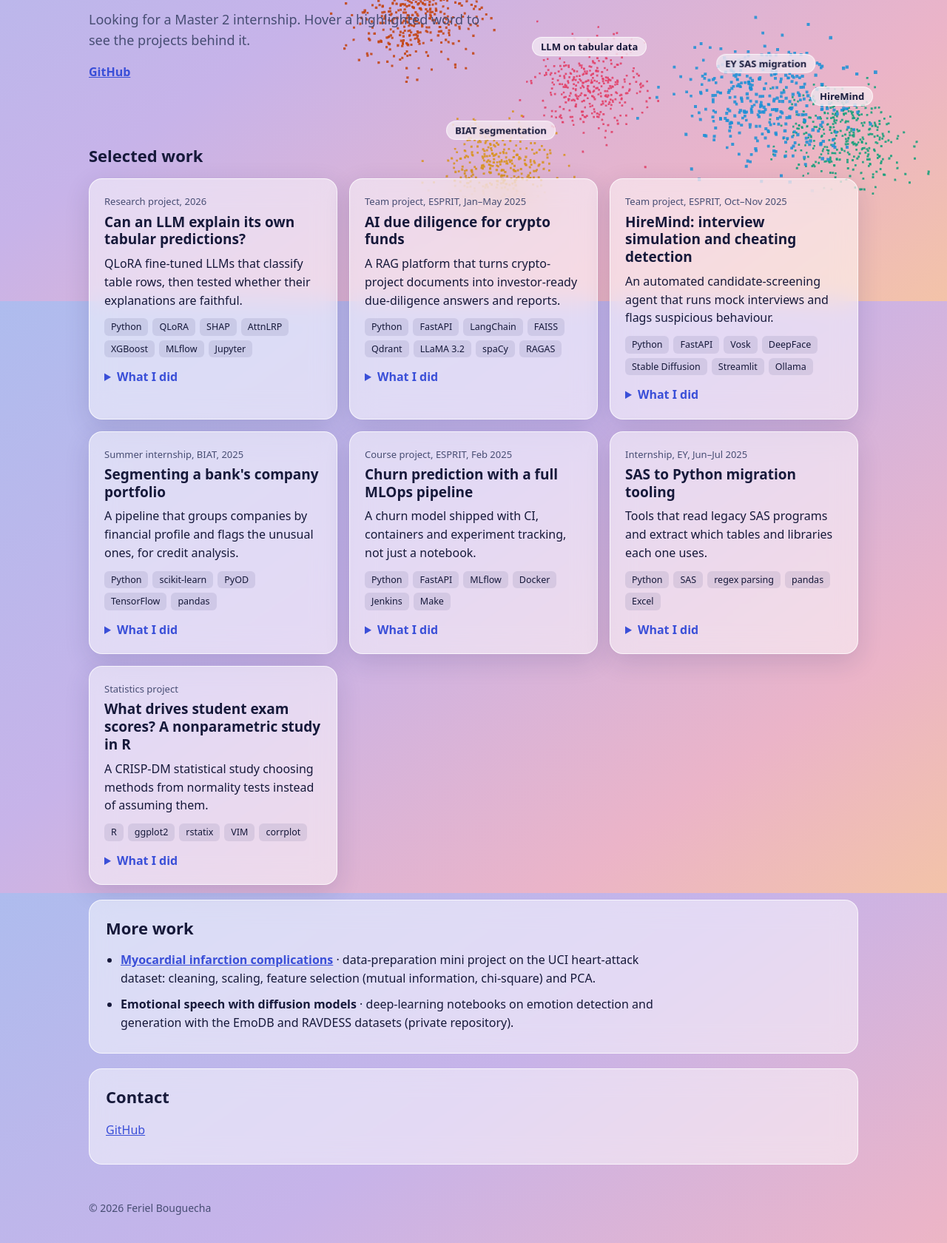
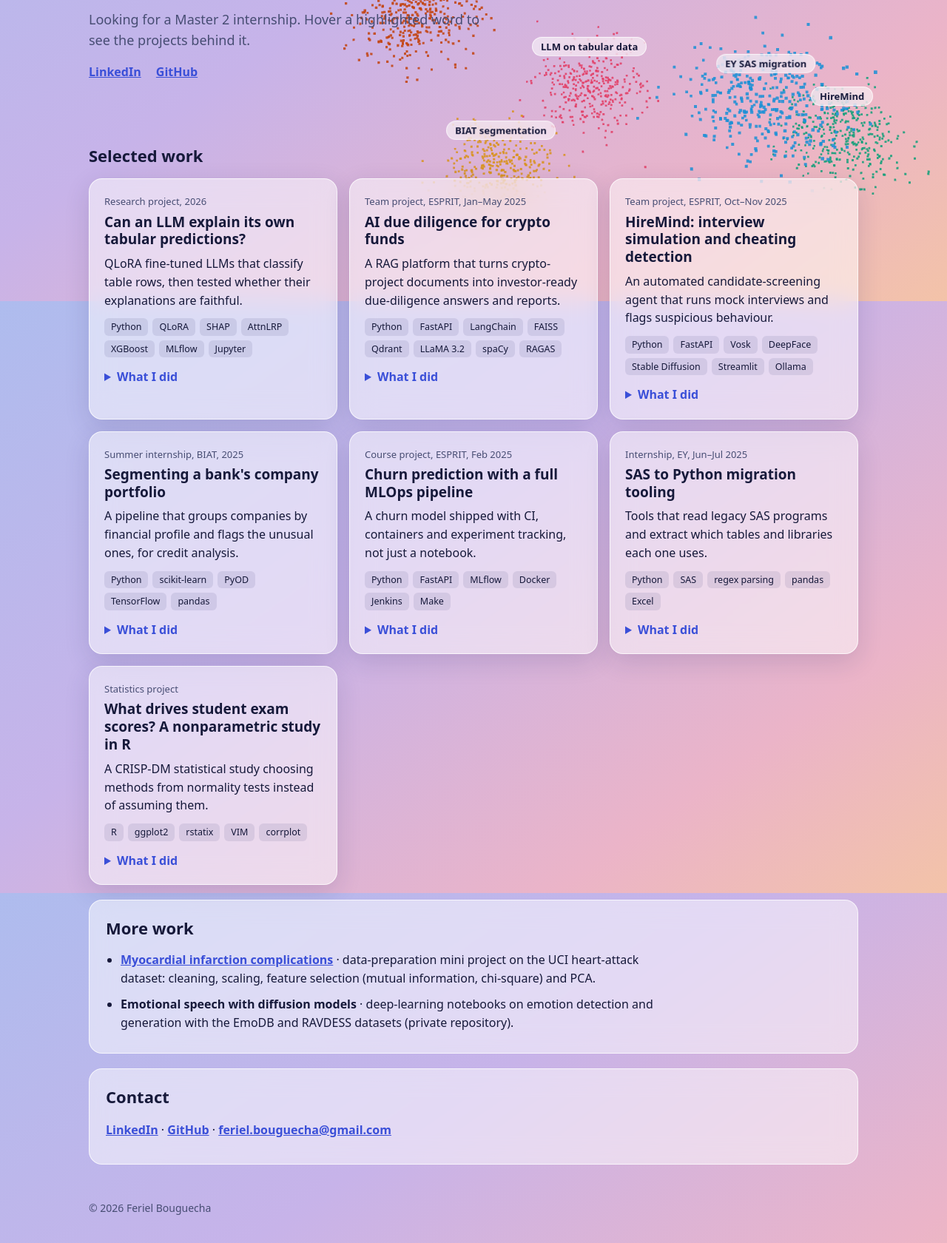
Before and after one commit to feriel-b/feriel-b.github.io, an Astro site: page / in a window 1280 px wide. Shown: the part 393-2073 px from the top of the page at 74% size. Built offline with nearby package versions, Linux system fonts and the light colour scheme; Astro itself is replaced by a stand-in of ours; animation ran at ten frames a second.

Commit message:
Add LinkedIn and email to contact links (#2)
Claude-Session: https://claude.ai/code/session_01NzbdG9XC86LVnkVPKcNhaQ

Co-authored-by: Claude Sonnet 5.5 <noreply@anthropic.com>

```diff
--- a/src/pages/index.astro
+++ b/src/pages/index.astro
@@ -25,7 +25,7 @@ const tags = [...new Set(projects.flatMap((p) => p.tags))].sort();
       <button class="w" data-tag="XAI" style="--a:.7">be&nbsp;trusted</button>.
     </h1>
     <p class="lead">Looking for a Master 2 internship. Hover a highlighted word to see the projects behind it.</p>
-    <p class="links"><a href="https://github.com/feriel-b">GitHub</a></p>
+    <p class="links"><a href="https://www.linkedin.com/in/feriel-bouguecha/">LinkedIn</a> <a href="https://github.com/feriel-b">GitHub</a></p>
   </header>
 
   <main class="wrap">
@@ -59,7 +59,7 @@ const tags = [...new Set(projects.flatMap((p) => p.tags))].sort();
 
     <section aria-labelledby="contact" class="more">
       <h2 id="contact">Contact</h2>
-      <p><a href="https://github.com/feriel-b">GitHub</a></p>
+      <p class="contact"><a href="https://www.linkedin.com/in/feriel-bouguecha/">LinkedIn</a> · <a href="https://github.com/feriel-b">GitHub</a> · <a href="mailto:feriel.bouguecha@gmail.com">feriel.bouguecha@gmail.com</a></p>
     </section>
   </main>
 
@@ -93,7 +93,8 @@ const tags = [...new Set(projects.flatMap((p) => p.tags))].sort();
     .w { font:inherit; color:inherit; letter-spacing:inherit; border:0; border-radius:10px; padding:0 8px; margin:0 -2px; cursor:default; background:rgba(226,60,100,var(--a)); }
     .w:focus-visible { outline:2px solid var(--fg); outline-offset:2px; }
     .lead { font-size:18px; color:var(--mut); max-width:30em; margin:0 0 10px; }
-    .links a { font-weight:600; }
+    .links a { font-weight:600; margin-right:16px; }
+    .contact a { font-weight:600; }
     h2 { font-size:22px; margin:36px 0 14px; }
     .grid { display:grid; gap:16px; grid-template-columns:repeat(auto-fill,minmax(min(100%,320px),1fr)); }
     .card { background:var(--card); border:1px solid var(--line); border-radius:18px; padding:20px; backdrop-filter:blur(16px);
```
